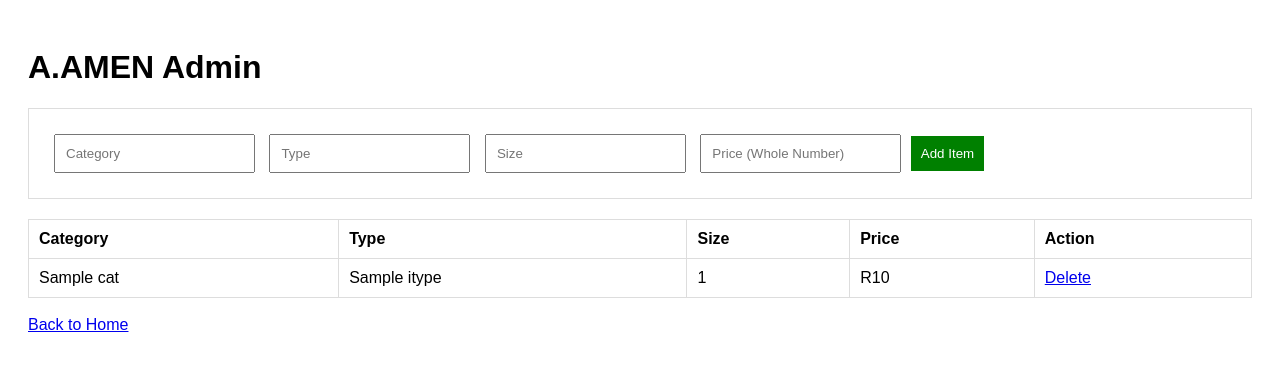
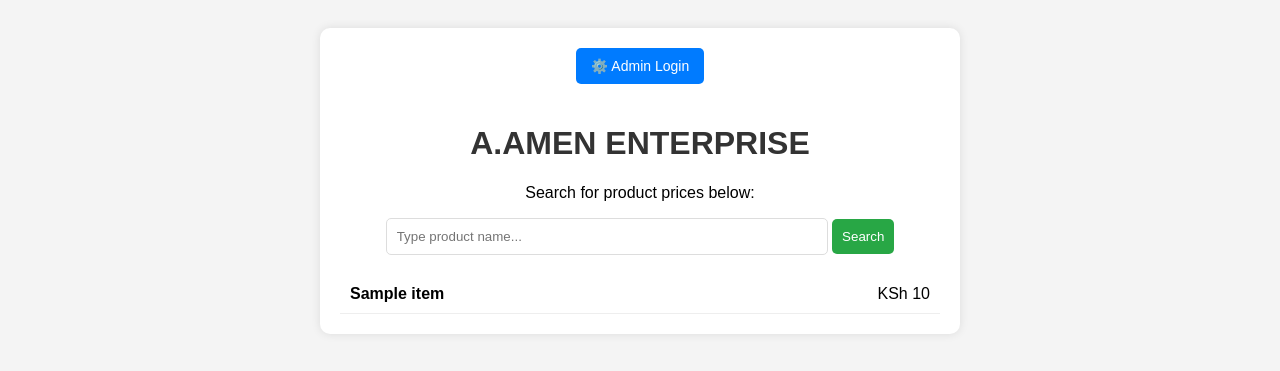
Before and after one commit to mhlengihandsome09-ship-it/amen-system, a Flask app: template templates/templates/admin.html in a window 1280 px wide. Shown: the top 371 px of the page. Run offline with Flask 3, Linux system fonts and the light colour scheme; the template is opened without the code that fills it: most values are stand-ins (such as "Sample title", 1, 10 or a date in 2020).

Commit message:
Update admin.html

```diff
--- a/templates/templates/admin.html
+++ b/templates/templates/admin.html
@@ -1,40 +1,45 @@
 <!DOCTYPE html>
-<html>
+<html lang="en">
 <head>
-    <title>Admin Panel</title>
+    <meta charset="UTF-8">
+    <meta name="viewport" content="width=device-width, initial-scale=1.0">
+    <title>A.AMEN ENTERPRISE - Price Search</title>
     <style>
-        body { font-family: sans-serif; padding: 20px; }
-        .section { background: white; padding: 20px; border: 1px solid #ddd; margin-bottom: 20px; }
-        input { padding: 10px; margin: 5px; }
-        button { padding: 10px; background: green; color: white; border: none; cursor: pointer; }
-        table { width: 100%; border-collapse: collapse; }
-        th, td { border: 1px solid #ddd; padding: 10px; text-align: left; }
+        body { font-family: Arial, sans-serif; background-color: #f4f4f4; text-align: center; padding: 20px; }
+        .container { max-width: 600px; margin: auto; background: white; padding: 20px; border-radius: 10px; box-shadow: 0px 0px 10px rgba(0,0,0,0.1); }
+        h1 { color: #333; }
+        input { padding: 10px; width: 70%; border: 1px solid #ddd; border-radius: 5px; }
+        button { padding: 10px; background: #28a745; color: white; border: none; border-radius: 5px; cursor: pointer; }
+        .item-list { margin-top: 20px; text-align: left; }
+        .item { padding: 10px; border-bottom: 1px solid #eee; display: flex; justify-content: space-between; }
+        .admin-btn { display: inline-block; margin-bottom: 20px; padding: 10px 15px; background: #007bff; color: white; text-decoration: none; border-radius: 5px; font-size: 14px; }
     </style>
 </head>
 <body>
-    <h1>A.AMEN Admin</h1>
-    <div class="section">
-        <form method="POST">
-            <input type="text" name="category" placeholder="Category" required>
-            <input type="text" name="type" placeholder="Type" required>
-            <input type="text" name="size" placeholder="Size" required>
-            <input type="number" name="price" placeholder="Price (Whole Number)" required>
-            <button type="submit">Add Item</button>
+
+    <div class="container">
+        <a href="/admin" class="admin-btn">⚙️ Admin Login</a>
+        <h1>A.AMEN ENTERPRISE</h1>
+        <p>Search for product prices below:</p>
+
+        <form method="GET" action="/">
+            <input type="text" name="search" placeholder="Type product name..." required>
+            <button type="submit">Search</button>
         </form>
+
+        <div class="item-list">
+            {% if items %}
+                {% for item in items %}
+                <div class="item">
+                    <span><strong>{{ item.name }}</strong></span>
+                    <span>KSh {{ item.price }}</span>
+                </div>
+                {% endfor %}
+            {% else %}
+                <p style="text-align:center; color: gray;">No items found.</p>
+            {% endif %}
+        </div>
     </div>
-    <table>
-        <tr><th>Category</th><th>Type</th><th>Size</th><th>Price</th><th>Action</th></tr>
-        {% for cat, types in data.items() %}
-            {% for itype, sizes in types.items() %}
-                {% for size, price in sizes.items() %}
-                <tr>
-                    <td>{{ cat }}</td><td>{{ itype }}</td><td>{{ size }}</td><td>R{{ price }}</td>
-                    <td><a href="/delete/{{cat}}/{{itype}}/{{size}}">Delete</a></td>
-                </tr>
-                {% endfor %}
-            {% endfor %}
-        {% endfor %}
-    </table>
-    <br><a href="/">Back to Home</a>
+
 </body>
 </html>
```
